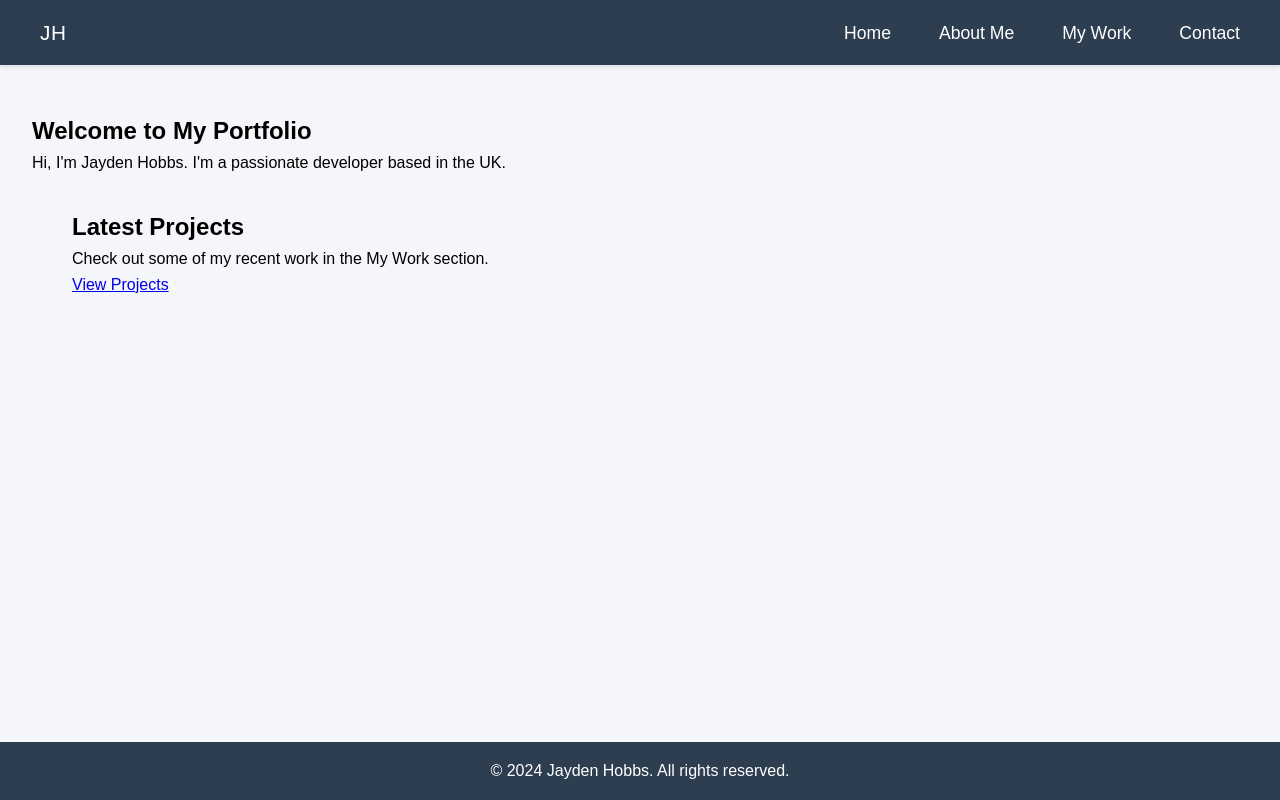
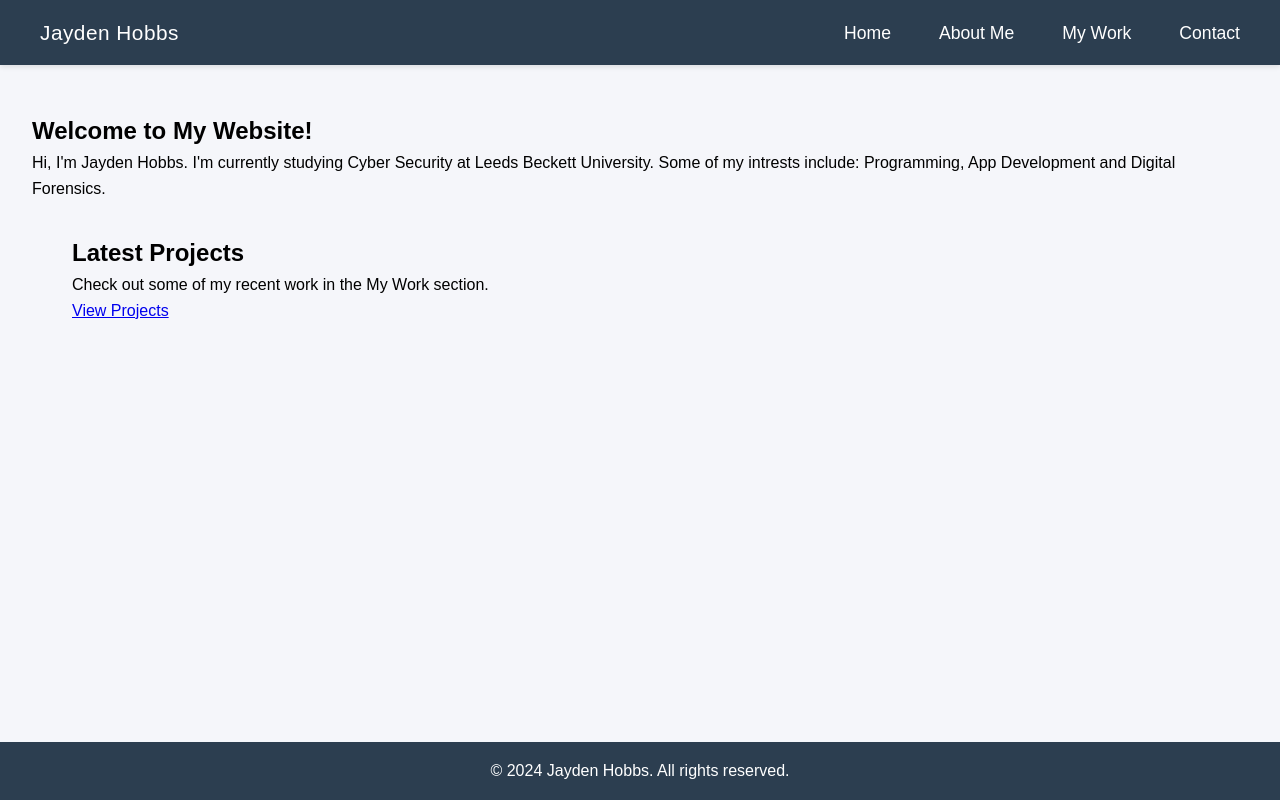
Before and after one commit to jayden-hobbs/My-Website, a plain HTML site: page index.html in a window 1280 px wide. Drawn offline with Linux system fonts and the light colour scheme.

Commit message:
update index

```diff
--- a/index.html
+++ b/index.html
@@ -11,7 +11,7 @@
     <header>
         <nav class="navbar">
             <div class="logo">
-                <a href="index.html">JH</a>
+                <a href="index.html">Jayden Hobbs</a>
             </div>
             <ul class="nav-links">
                 <li><a href="index.html">Home</a></li>
@@ -24,8 +24,8 @@
 
     <main>
         <section class="hero">
-            <h1>Welcome to My Portfolio</h1>
-            <p class="lead">Hi, I'm Jayden Hobbs. I'm a passionate developer based in the UK.</p>
+            <h1>Welcome to My Website!</h1>
+            <p class="lead">Hi, I'm Jayden Hobbs. I'm currently studying Cyber Security at Leeds Beckett University. Some of my intrests include: Programming, App Development and Digital Forensics.</p>
         </section>
 
         <section class="content">
```
